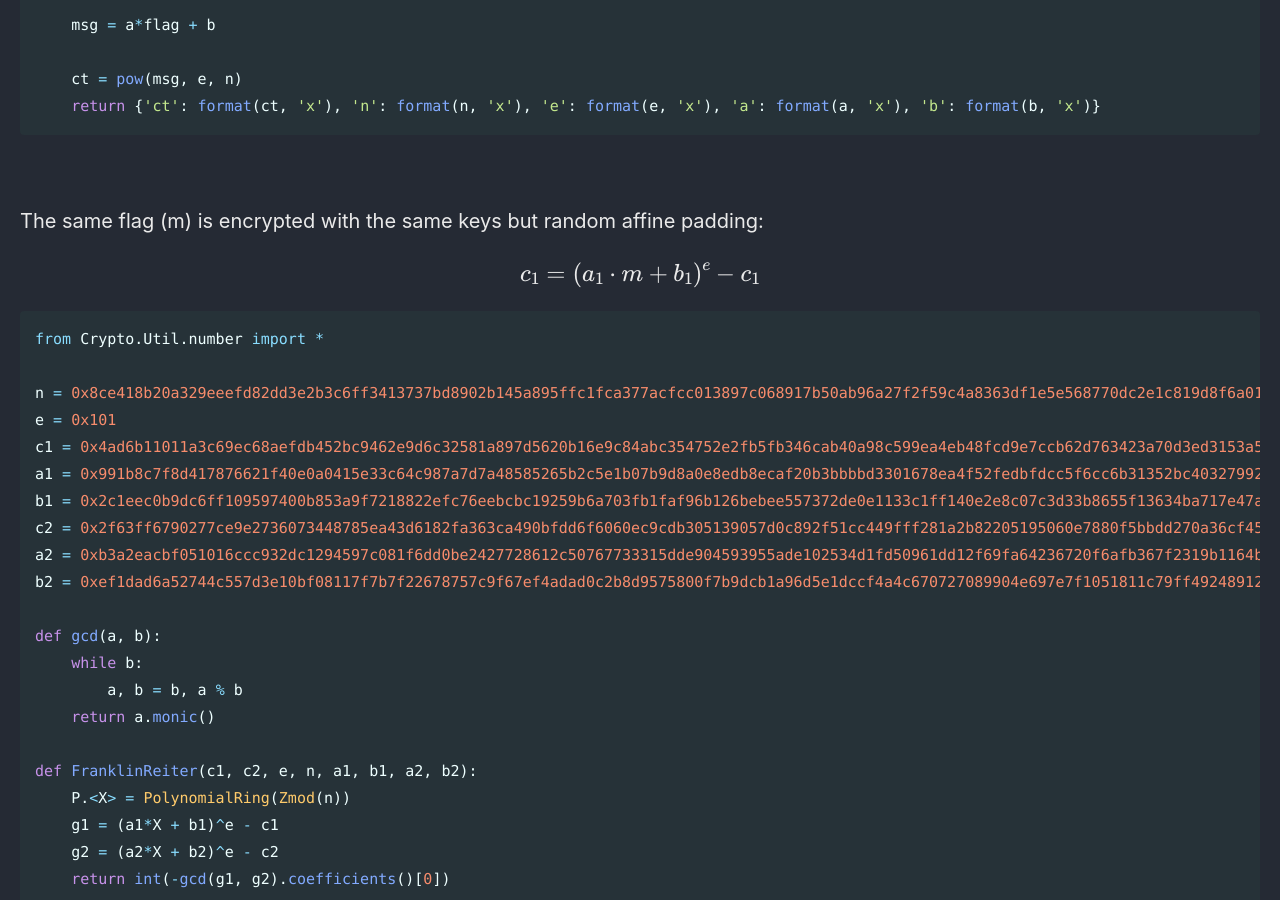
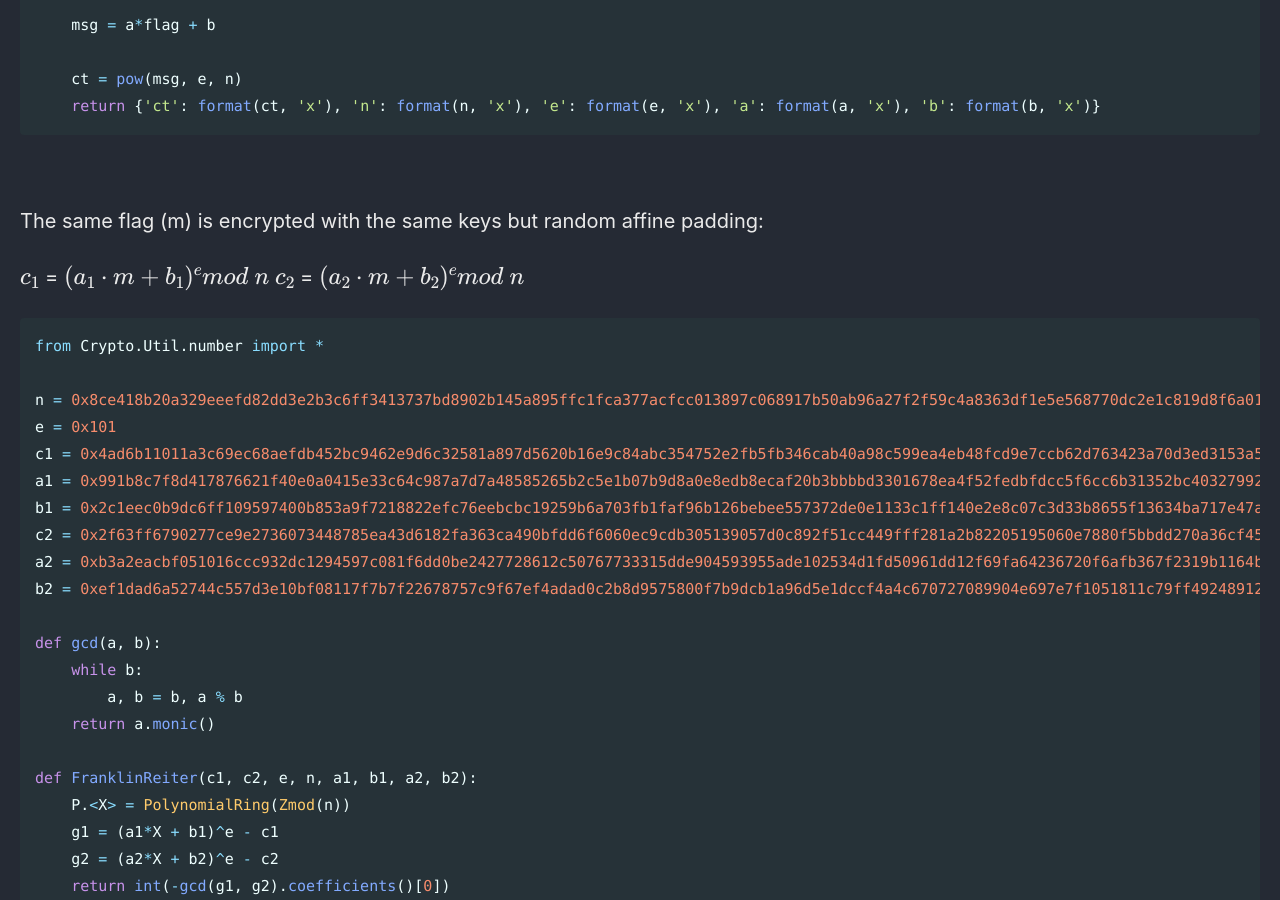
Before and after one commit to Connor-McCartney/Connor-McCartney.github.io, a Jekyll site: the page built from _pages/cryptography/rsa/one-step-closer-HTB-cyber-apocalypse-CTF-2022.md, in a window 1280 px wide and 900 px high, scrolled down 692 px. Built offline with Jekyll 4.4.1, drawn with Linux system fonts in a browser that asks for light colours; cached includes are drawn as plain includes.

Commit message:
Update one-step-closer-HTB-cyber-apocalypse-CTF-2022.md

````diff
--- a/_pages/cryptography/rsa/one-step-closer-HTB-cyber-apocalypse-CTF-2022.md
+++ b/_pages/cryptography/rsa/one-step-closer-HTB-cyber-apocalypse-CTF-2022.md
@@ -34,7 +34,8 @@ def encrypt_flag():
 
 The same flag (m) is encrypted with the same keys but random affine padding:
 
-$$c_1 = (a_1 \cdot m + b_1)^e - c_1$$
+$$c_1$$ = $$(a_1 \cdot m + b_1)^e mod \ n$$
+$$c_2$$ = $$(a_2 \cdot m + b_2)^e mod \ n$$
 
 
 ```python
````
